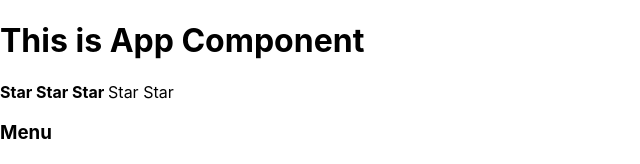
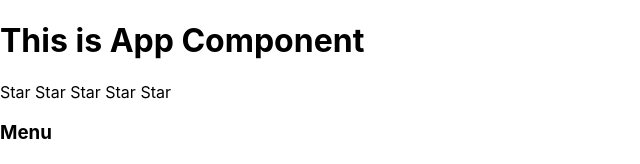
Before and after one commit to aavdienko/ReactTS-kabzda, a React (Create React App) app: page / in a window 1280 px wide. Shown: the top 164 px of the page, without its empty margins (0-640 px from the left). Built offline with nearby package versions, Linux system fonts and the light colour scheme.

Commit message:
5th lesson done. PropsType

```diff
--- a/src/App.tsx
+++ b/src/App.tsx
@@ -9,7 +9,7 @@ function App() {
   return (
     <div>
       <PageTitle title={'This is App Component'} />
-      <Rating value={3}/>
+      <Rating value={0}/>
       <Accordion title={'Menu'}/>
       <Rating value={4}/>
       <Rating value={1}/>
@@ -20,7 +20,11 @@ function App() {
   );
 }
 
-function PageTitle(props: any) {
+type PageTitlePropsType ={
+  title: string
+}
+
+function PageTitle(props: PageTitlePropsType) {
   console.log('PageTitle redering');
   return <h1>{props.title}</h1>;
 }
```
Also changed, not shown: src/components/Accordion/Accordion.tsx (+23 -15 lines), src/components/Rating/Rating.tsx (+10 -2 lines).
